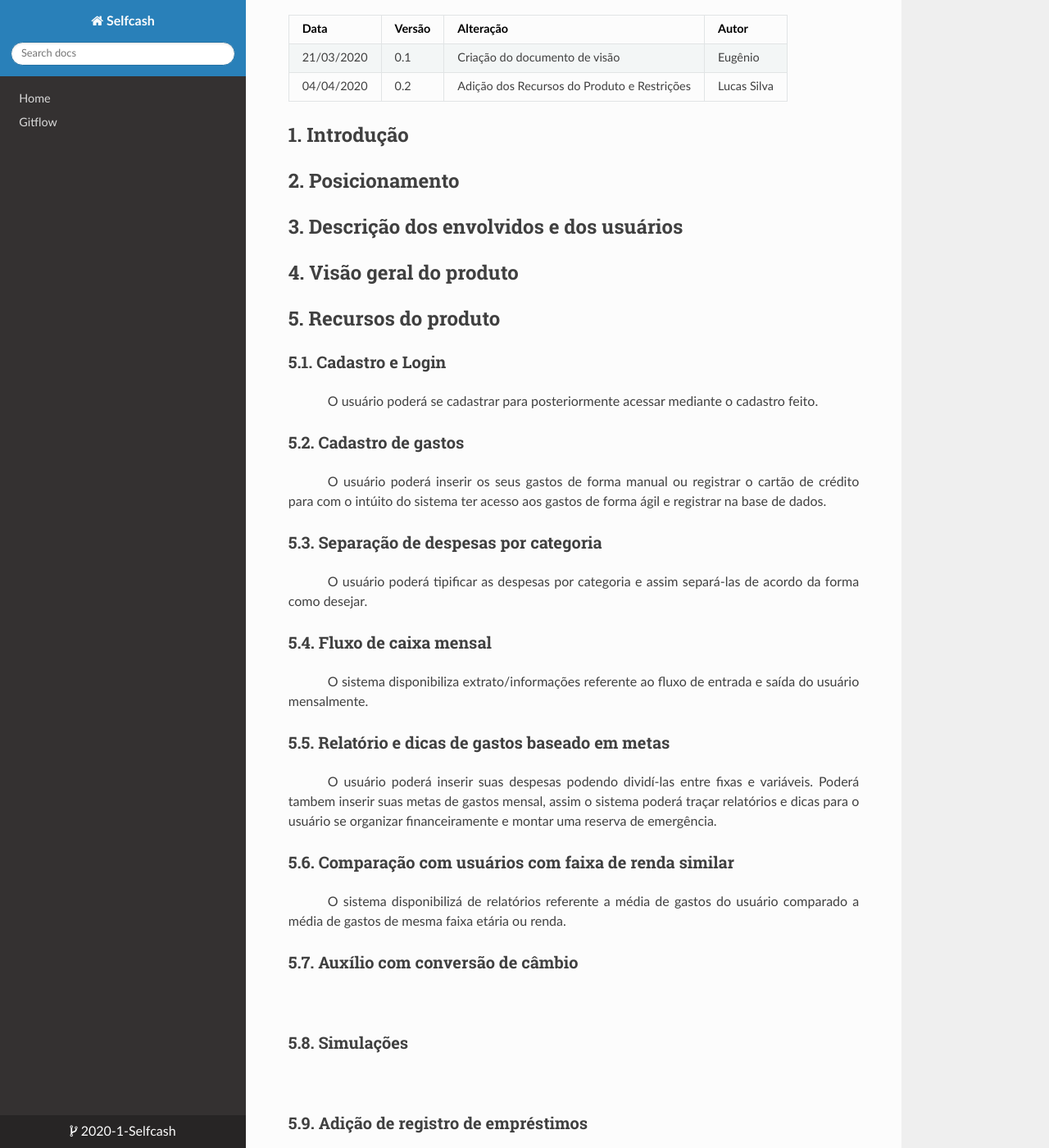
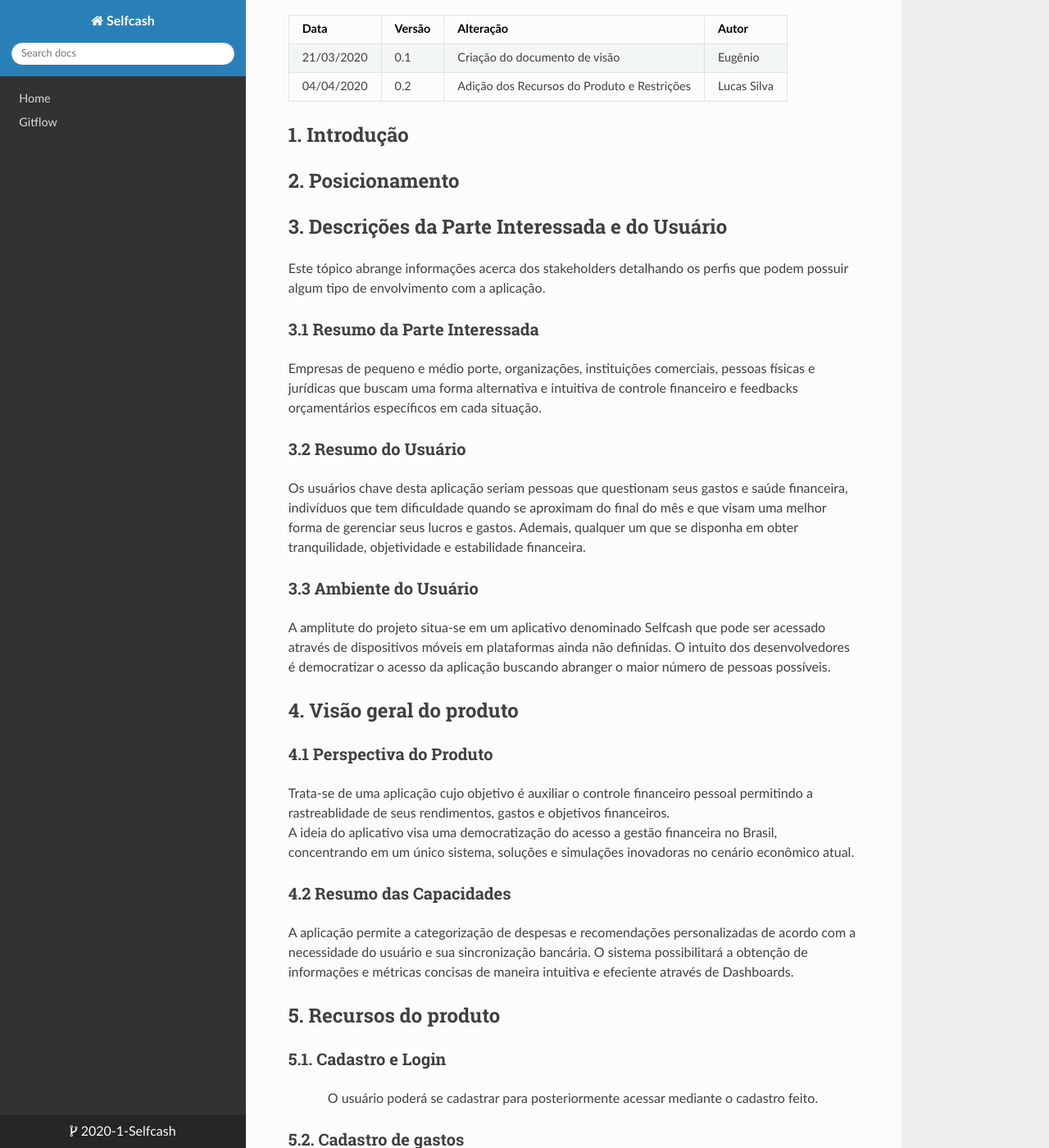
Before and after one commit to 2020-1-Selfcash/Docs, an MkDocs documentation site: the page built from docs/documento_visao.md, in a window 1280 px wide and 1400 px high, scrolled down 192 px. Shown: the whole window at 82% size. Built offline with MkDocs 1.6.1, drawn with Linux system fonts in a browser that asks for light colours; nearby versions of some CDN libraries.

Commit message:
Add Doc Vision Topics (3 and 4)

```diff
--- a/docs/documento_visao.md
+++ b/docs/documento_visao.md
@@ -10,9 +10,26 @@
 
 ## 2. Posicionamento
 
-## 3. Descrição dos envolvidos e dos usuários
+## 3. Descrições da Parte Interessada e do Usuário
+Este tópico abrange informações acerca dos stakeholders detalhando os perfis que podem possuir algum tipo de envolvimento com a aplicação.
+
+### 3.1 Resumo da Parte Interessada
+Empresas de pequeno e médio porte, organizações, instituições comerciais, pessoas físicas e jurídicas que buscam uma forma alternativa e intuitiva de controle financeiro e feedbacks orçamentários específicos em cada situação.
+
+### 3.2 Resumo do Usuário
+Os usuários chave desta aplicação seriam pessoas que questionam seus gastos e saúde financeira, indivíduos que tem dificuldade quando se aproximam do final do mês e  que visam uma melhor forma de gerenciar seus lucros e gastos. Ademais, qualquer um que se disponha em obter tranquilidade, objetividade e estabilidade financeira.
+
+### 3.3 Ambiente do Usuário
+A amplitute do projeto situa-se em um aplicativo denominado Selfcash que pode ser acessado através de dispositivos móveis em plataformas ainda não definidas. O intuito dos desenvolvedores é democratizar o acesso da aplicação buscando abranger o maior número de pessoas possíveis.
 
 ## 4. Visão geral do produto
+
+### 4.1 Perspectiva do Produto
+Trata-se de uma aplicação cujo objetivo é auxiliar o controle financeiro pessoal permitindo a rastreablidade de seus rendimentos, gastos e objetivos financeiros.<br>
+A ideia do aplicativo visa uma democratização do acesso a gestão financeira no Brasil, concentrando em um único sistema, soluções e simulações inovadoras no cenário econômico atual.
+
+### 4.2 Resumo das Capacidades
+A aplicação permite a categorização de despesas e recomendações personalizadas de acordo com a necessidade do usuário e sua sincronização bancária. O sistema possibilitará a obtenção de informações e métricas concisas de maneira intuitiva e efeciente através de Dashboards.
 
 ## 5. Recursos do produto
 
@@ -24,6 +41,7 @@
 
 ### 5.3. Separação de despesas por categoria
 <p style="text-align:justify">&emsp;&emsp;&emsp;&emsp;O usuário poderá tipificar as despesas por categoria e assim separá-las de acordo da forma como desejar.</p>
+
 ### 5.4. Fluxo de caixa mensal
 
 <p style="text-align:justify">&emsp;&emsp;&emsp;&emsp;O sistema disponibiliza extrato/informações referente ao fluxo de entrada e saída do usuário mensalmente.</p>
```
